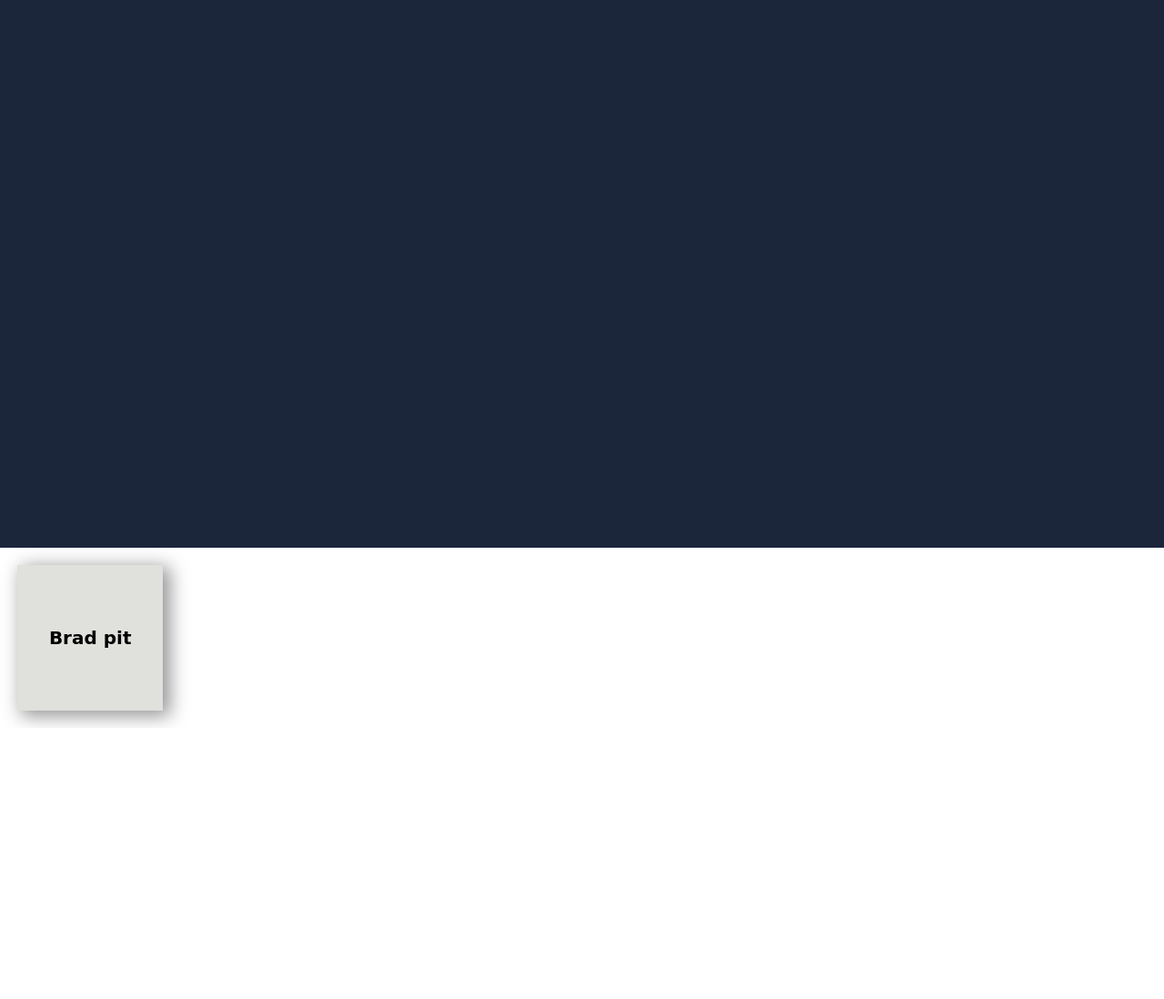
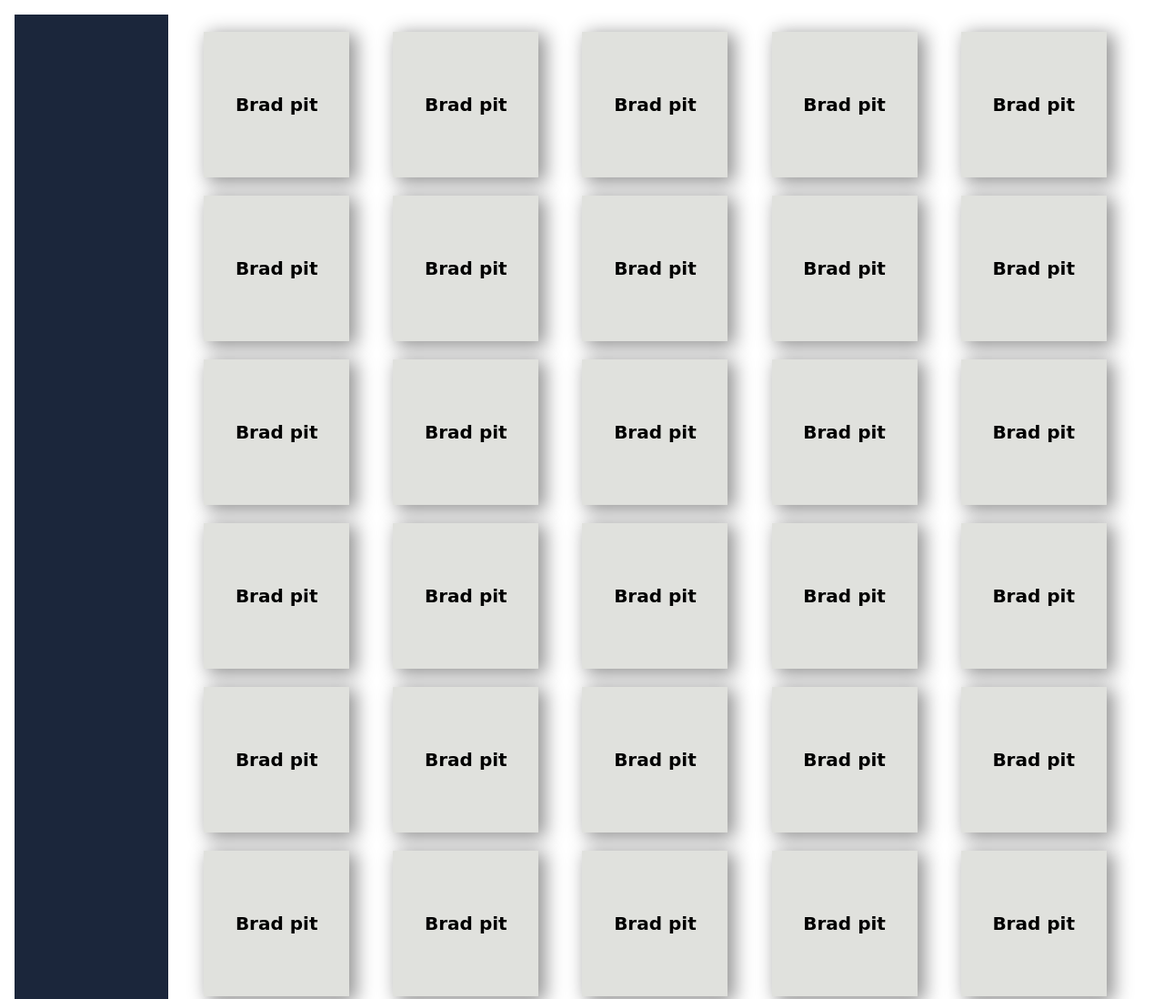
Before and after one commit to nira0101/Visual-studio, a plain HTML site: page index.html in a window 1280 px wide. Shown: the top 1098 px of the page at 91% size. Before the commit the page ends 800 px from the top, so only its background shows below. Drawn offline with Linux system fonts and the light colour scheme; a web font is replaced by a local one.

Commit message:
added template and cloned it

```diff
--- a/css/style.css
+++ b/css/style.css
@@ -23,7 +23,7 @@
 
 header {
   width: 100%;
-  height: 47vw;
+  height: auto;
   background-color: var(--color1);
   display: grid;
   grid-column: 0/-1;
@@ -41,8 +41,11 @@ main h1 {
   font-size: 20px;
 }
 
-.container {
+.grids {
   margin: 1.5vw;
+  display: grid;
+  grid-template-columns: repeat(auto-fill, minmax(169px, 1fr));
+  grid-gap: 20px;
 }
 .actors {
   height: 160px;
--- a/index.html
+++ b/index.html
@@ -9,16 +9,22 @@
     <link rel="stylesheet" href="">
 </head>
 <body>
+    <div class="wrapper">
     <header></header>
     <main>
-        <div class="container">
-               <article class="actors">
+        <section class="grids">
+        <template id="actorNames">
 
-                       <h3>Brad pit</h3>
+                <div class="container">
+                    <article class="actors">
+                            <h3>Brad pit</h3>
+                    </article>
+             </div>
+            </template>
+        </section>
 
-               </article>
-        </div>
     </main>
+</div>
 </body>
 <script src="js/script.js"></script>
 </html>
--- a/js/script.js
+++ b/js/script.js
@@ -1,7 +1,22 @@
 fetch("./actors.json")
 .then(function(resp){
+
     return resp.json();
 })
 .then(function(data){
-    console.log(data);
+
+    nameReceived(data);
 })
+
+function nameReceived(names){
+    names.forEach(displayName);
+
+}
+function displayName(oneName){
+ console.log(oneName)
+ const temp = document.querySelector("#actorNames").content;
+ const nameCopy = temp.cloneNode(true);
+
+ const appendLocation = document.querySelector(".grids");
+ appendLocation.appendChild(nameCopy);
+}
```
